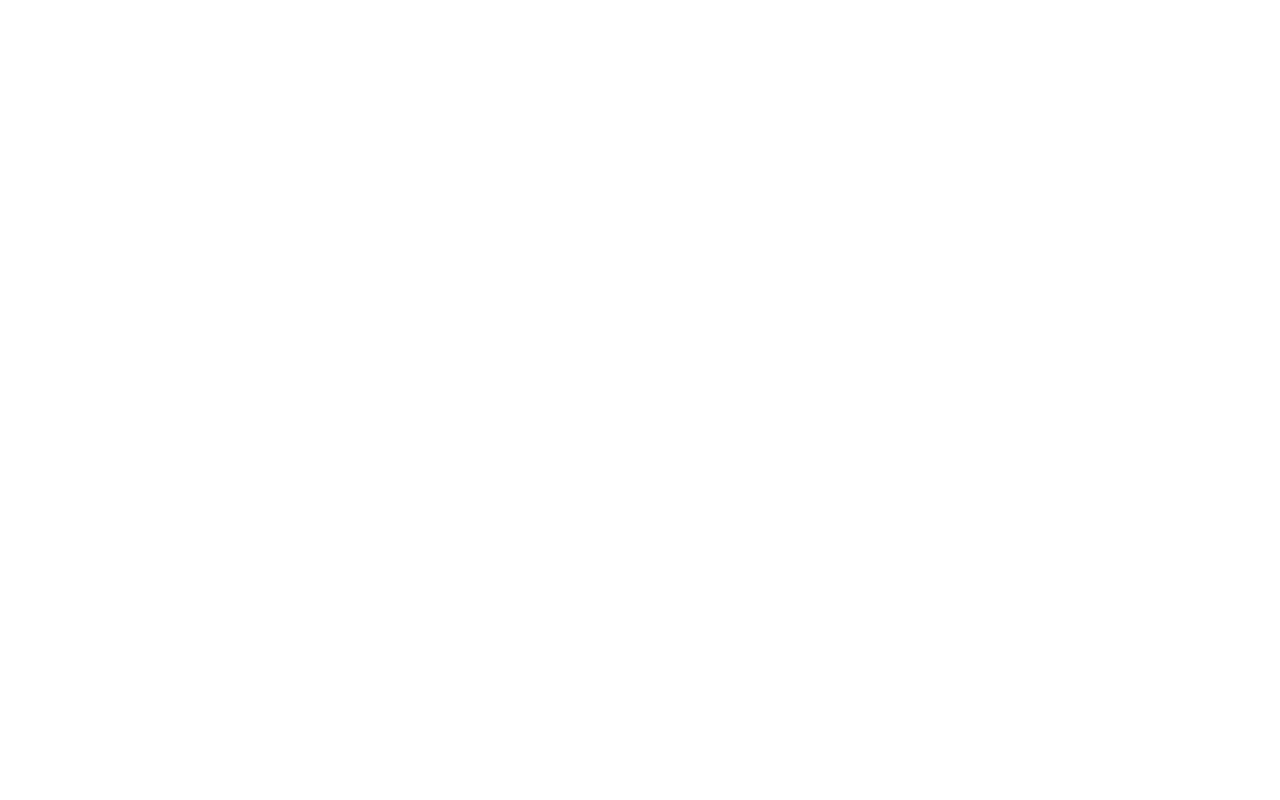
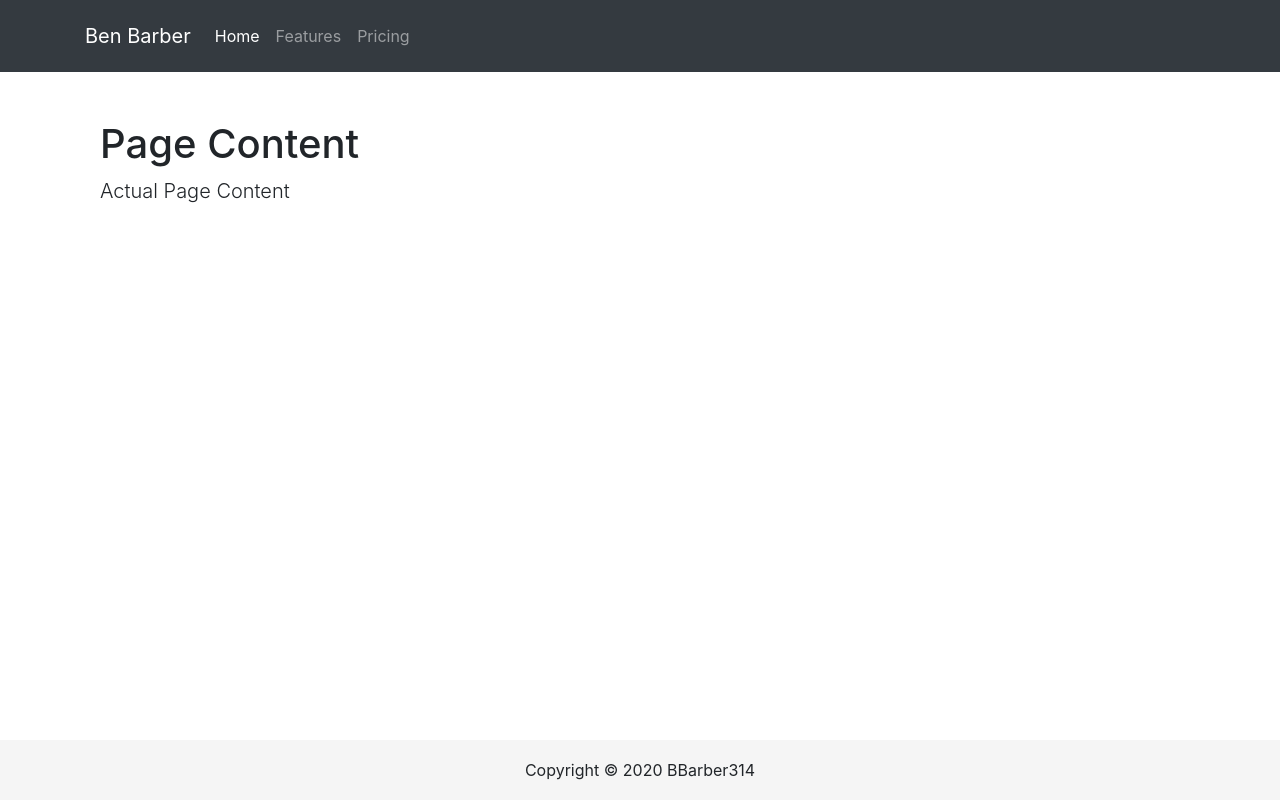
Before and after one commit to bbarber314/ben-barber-prework, a plain HTML site: page module-1_assessment/template.html in a window 1280 px wide. Drawn offline with nearby package versions, Linux system fonts and the light colour scheme.

Commit message:
rough sketch of template page, has sticky footer in place, placeholder for body content, nav bar that needs reformatting

```diff
--- a/module-1_assessment/assets/css/style.css
+++ b/module-1_assessment/assets/css/style.css
@@ -0,0 +1,9 @@
+/*Sticky Footer CSS*/
+.footer {
+    position: absolute;
+    bottom: 0;
+    width: 100%;
+    height: 60px; /* Set the fixed height of the footer here */
+    line-height: 60px; /* Vertically center the text there */
+    background-color: #f5f5f5;
+  }
--- a/module-1_assessment/template.html
+++ b/module-1_assessment/template.html
@@ -13,11 +13,54 @@
   <link rel="stylesheet" href="assets/css/style.css">
 </head>
 <body>
-  <!--Actual Page Content-->
+    <!--Actual Page Content-->
+    <header>
 
-  <!--Bootstrap Scripts-->
-  <script src="https://code.jquery.com/jquery-3.4.1.slim.min.js" integrity="sha384-J6qa4849blE2+poT4WnyKhv5vZF5SrPo0iEjwBvKU7imGFAV0wwj1yYfoRSJoZ+n" crossorigin="anonymous"></script>
-  <script src="https://cdn.jsdelivr.net/npm/popper.js@1.16.0/dist/umd/popper.min.js" integrity="sha384-Q6E9RHvbIyZFJoft+2mJbHaEWldlvI9IOYy5n3zV9zzTtmI3UksdQRVvoxMfooAo" crossorigin="anonymous"></script>
-  <script src="https://stackpath.bootstrapcdn.com/bootstrap/4.4.1/js/bootstrap.min.js" integrity="sha384-wfSDF2E50Y2D1uUdj0O3uMBJnjuUD4Ih7YwaYd1iqfktj0Uod8GCExl3Og8ifwB6" crossorigin="anonymous"></script>
+        <!-- Fixed navbar -->
+        <nav class="navbar navbar-expand-lg navbar-dark bg-dark">
+            <div class="container-lg">
+
+                <a class="navbar-brand" href="#">Ben Barber</a>
+                <button class="navbar-toggler" type="button" data-toggle="collapse" data-target="#navbarText" aria-controls="navbarText" aria-expanded="false" aria-label="Toggle navigation">
+                    <span class="navbar-toggler-icon"></span>
+                </button>
+                <div class="collapse navbar-collapse" id="navbarText">
+                    <span class="navbar-text">
+                        <ul class="navbar-nav mr-auto">
+                            <li class="nav-item active">
+                                <a class="nav-link" href="#">Home <span class="sr-only">(current)</span></a>
+                            </li>
+                            <li class="nav-item">
+                                <a class="nav-link" href="#">Features</a>
+                            </li>
+                            <li class="nav-item">
+                                <a class="nav-link" href="#">Pricing</a>
+                            </li>
+                        </ul>
+                    </span>
+                </div>
+            </div>
+        </nav>
+    </header>
+
+    <!-- Begin page content -->
+    <div class="container-lg">
+    <main role="main" class="container">
+        <h1 class="mt-5">Page Content</h1>
+        <p class="lead">Actual Page Content</p>
+    </main>
+    </div>
+
+    <!--Stickey Footer-->
+    <footer class="footer">
+        <div class="container">
+            <p class="text-center">Copyright &copy; 2020 BBarber314</p>
+        </div>
+    </footer>
+
+    <!--Bootstrap Scripts-->
+    <script src="https://code.jquery.com/jquery-3.4.1.slim.min.js" integrity="sha384-J6qa4849blE2+poT4WnyKhv5vZF5SrPo0iEjwBvKU7imGFAV0wwj1yYfoRSJoZ+n" crossorigin="anonymous"></script>
+    <script src="https://cdn.jsdelivr.net/npm/popper.js@1.16.0/dist/umd/popper.min.js" integrity="sha384-Q6E9RHvbIyZFJoft+2mJbHaEWldlvI9IOYy5n3zV9zzTtmI3UksdQRVvoxMfooAo" crossorigin="anonymous"></script>
+    <script src="https://stackpath.bootstrapcdn.com/bootstrap/4.4.1/js/bootstrap.min.js" integrity="sha384-wfSDF2E50Y2D1uUdj0O3uMBJnjuUD4Ih7YwaYd1iqfktj0Uod8GCExl3Og8ifwB6" crossorigin="anonymous"></script>
 </body>
 </html>
```
